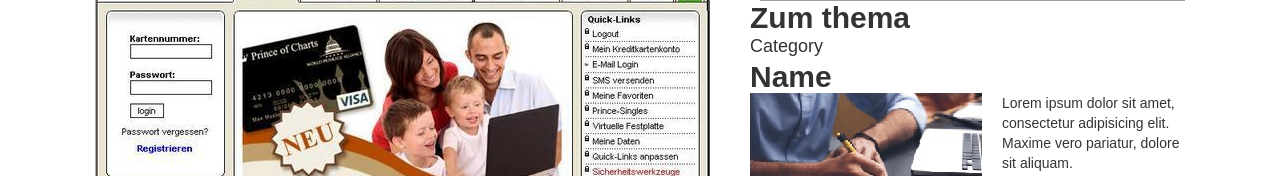
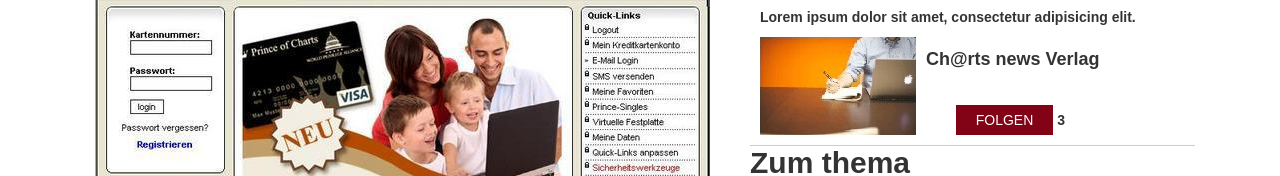
Before and after one commit to sikorsky228/reclabox, a plain HTML site: page index.html in a window 1280 px wide. Shown: the part 1462-1638 px from the top of the page. Drawn offline with nearby package versions, Linux system fonts and the light colour scheme; some packages are replaced by stand-ins of ours; grey boxes are pictures that could not be loaded; a web font is replaced by a local one.

Commit message:
fix sidebar

```diff
--- a/css/style.css
+++ b/css/style.css
@@ -7,6 +7,9 @@ body {
 h1, h2, h3, ul {
   padding: 0;
   margin: 0; }
+
+button {
+  border: none; }
 
 .navbar-default {
   background-color: #fff; }
@@ -150,6 +153,29 @@ h1, h2, h3, ul {
     width: 100%;
     height: 350px; }
 
+.follow-block {
+  border-bottom: 1px solid #ccc;
+  padding: 10px;
+  position: relative; }
+  .follow-block p {
+    font-weight: 700; }
+  .follow-block img {
+    float: left;
+    padding-right: 10px; }
+  .follow-block .rt-text {
+    font-size: 18px;
+    font-weight: 700;
+    padding: 10px 0; }
+  .follow-block .button-block {
+    position: absolute;
+    bottom: 10px;
+    right: 130px; }
+  .follow-block button {
+    background-color: #820316;
+    color: #fff;
+    padding: 5px 20px;
+    text-transform: uppercase; }
+
 .other-articles-block .other-article {
   padding-bottom: 30px;
   border-bottom: 1px solid #ccc; }
--- a/index.html
+++ b/index.html
@@ -270,7 +270,16 @@
                <div class="map-block">
                    <div class="google-map" id="google-map"></div>
                </div>
-                <div class="other-articles-block">
+               <div class="follow-block clearfix">
+                   <p>Lorem ipsum dolor sit amet, consectetur adipisicing elit.</p>
+                   <img src="img/follow-img.png" alt>
+                   <div class="rt-text">Ch@rts news Verlag</div>
+                   <div class="button-block">
+                       <button>Folgen</button>
+                       <label class="follow-col">3</label>
+                   </div>
+               </div>
+               <div class="other-articles-block">
                    <h2>Zum thema</h2>
                     <article class="other-article">
                         <div class="article-category">Category</div>
--- a/js/scripts.js
+++ b/js/scripts.js
@@ -1 +1 @@
-function contactMap(){var o=new google.maps.LatLng(55.7527938,37.6470594),e={zoom:17,scrollwheel:!1,center:o,mapTypeControl:!0,mapTypeControlOptions:{style:google.maps.MapTypeControlStyle.DROPDOWN_MENU},navigationControl:!0,navigationControlOptions:{style:google.maps.NavigationControlStyle.SMALL},mapTypeId:google.maps.MapTypeId.ROADMAP},n=new google.maps.Map(document.getElementById("google-map"),e),a='<div id="content">',t=(new google.maps.InfoWindow({content:a}),new google.maps.MarkerImage("img/point.png",new google.maps.Size(46,60),new google.maps.Point(0,0),new google.maps.Point(30,55))),g=new google.maps.LatLng(59.936289,30.320837);new google.maps.Marker({position:g,map:n,icon:t,zIndex:2})}$("body").click(function(){$(".search-panel").toogle}),$(function(){contactMap()});
+function contactMap(){var o=new google.maps.LatLng(52.5159693,13.3939313),e={zoom:17,scrollwheel:!1,center:o,mapTypeControl:!0,mapTypeControlOptions:{style:google.maps.MapTypeControlStyle.DROPDOWN_MENU},navigationControl:!0,navigationControlOptions:{style:google.maps.NavigationControlStyle.SMALL},mapTypeId:google.maps.MapTypeId.ROADMAP},n=new google.maps.Map(document.getElementById("google-map"),e),a='<div id="content">',t=(new google.maps.InfoWindow({content:a}),new google.maps.MarkerImage("img/point.png",new google.maps.Size(46,60),new google.maps.Point(0,0),new google.maps.Point(30,55))),g=new google.maps.LatLng(52.5159693,13.3939313);new google.maps.Marker({position:g,map:n,icon:t,zIndex:2})}$("body").click(function(){$(".search-panel").toogle}),$(function(){contactMap()});
```
Also changed, not shown: img/follow-img.png (added).
